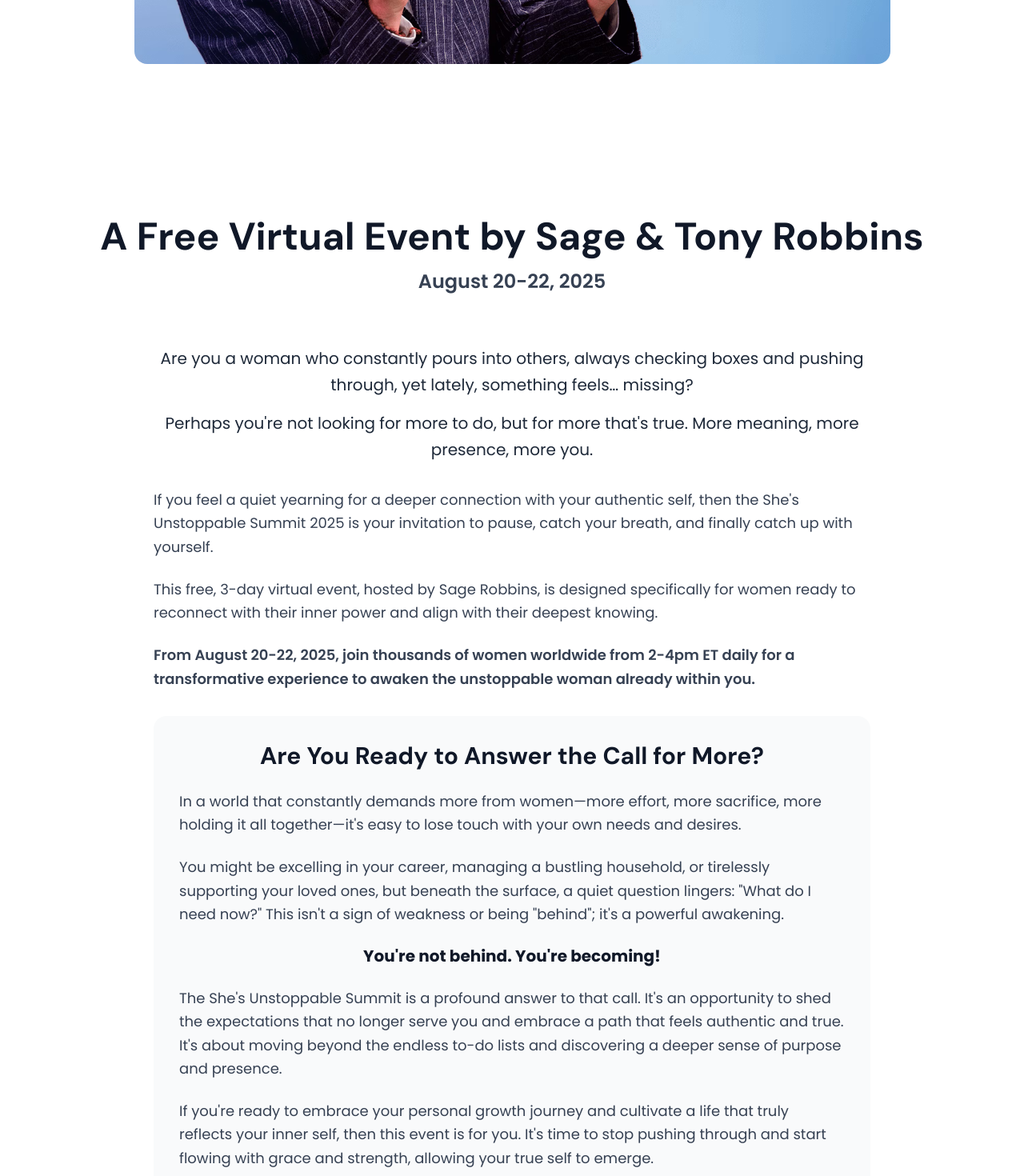
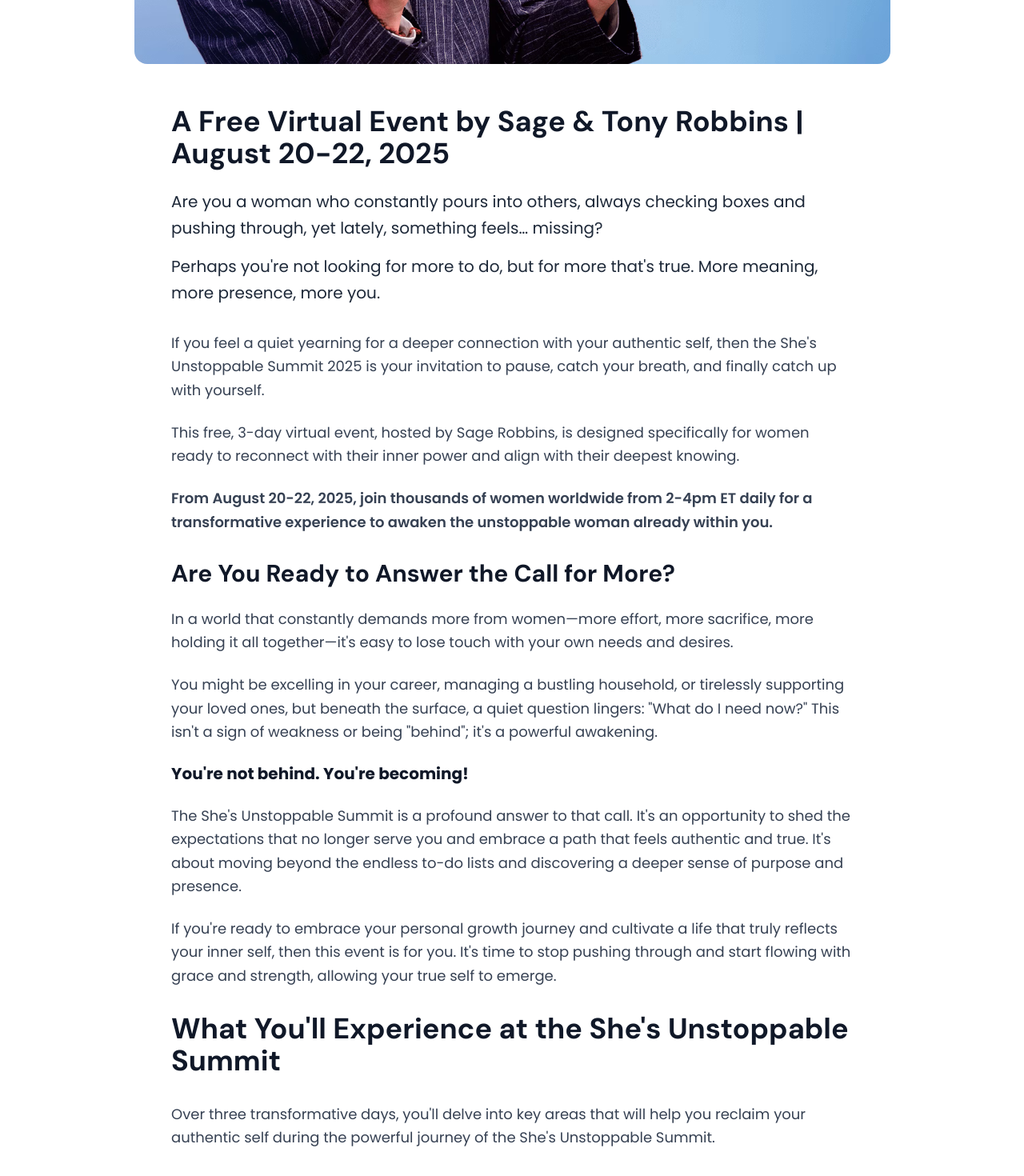
Before and after one commit to AneeVerse/bni-pankaj, a Next.js app: page /company/bni in a window 1280 px wide. Shown: the part 2100-3570 px from the top of the page at 80% size. Built offline with nearby package versions, Linux system fonts and the light colour scheme.

Commit message:
Integrate EventSlider and CTASection components into CompanyPage; update layout for the She's Unstoppable Summit section to enhance visual hierarchy and user engagement, including adjustments to text alignment and spacing.

```diff
--- a/src/app/company/[slug]/page.tsx
+++ b/src/app/company/[slug]/page.tsx
@@ -197,24 +197,22 @@
           </section>
 
           {/* She's Unstoppable Summit Section */}
-          <section className="w-full bg-white py-16 md:py-24">
-            <div className="max-w-[1080px] mx-auto px-4 sm:px-6">
+          <section className="w-full bg-white py-16 md:py-24 max-w-[1080px] mx-auto -mt-35">
+            <div className="max-w-[900px] mx-auto px-4 sm:px-6">
 
               {/* Header */}
-              <div className="text-center mb-16">
-                <h2 className="text-3xl md:text-4xl lg:text-5xl font-bold text-gray-900 mb-4">
-                  A Free Virtual Event by Sage & Tony Robbins
+              <div className="text-left mb-16">
+                <h2 className="text-3xl md:text-4xl lg:text-4xl font-bold text-gray-900 mb-4">
+                  A Free Virtual Event by Sage & Tony Robbins | August 20-22, 2025
                 </h2>
-                <p className="text-xl md:text-2xl text-gray-700 font-semibold">
-                  August 20-22, 2025
-                </p>
+
               </div>
 
               {/* Main Content */}
-              <div className="max-w-4xl mx-auto space-y-8">
+              <div className="max-w-[900px] mx-auto space-y-8">
 
                 {/* Opening Question */}
-                <div className="text-center space-y-4">
+                <div className="text-left space-y-4 -mt-10">
                   <p className="text-lg md:text-xl text-gray-800 leading-relaxed">
                     Are you a woman who constantly pours into others, always checking boxes and pushing through, yet lately, something feels… missing?
                   </p>
@@ -237,8 +235,8 @@
                 </div>
 
                 {/* Are You Ready Section */}
-                <div className="bg-gray-50 rounded-2xl p-8 space-y-6">
-                  <h3 className="text-2xl md:text-3xl font-bold text-gray-900 text-center">
+                <div className=" space-y-6">
+                  <h3 className="text-2xl md:text-3xl font-bold text-gray-900 text-left">
                     Are You Ready to Answer the Call for More?
                   </h3>
                   <p className="text-lg text-gray-700 leading-relaxed">
@@ -247,7 +245,7 @@
                   <p className="text-lg text-gray-700 leading-relaxed">
                     You might be excelling in your career, managing a bustling household, or tirelessly supporting your loved ones, but beneath the surface, a quiet question lingers: "What do I need now?" This isn't a sign of weakness or being "behind"; it's a powerful awakening.
                   </p>
-                  <p className="text-xl font-bold text-gray-900 text-center">
+                  <p className="text-xl font-bold text-gray-900 text-left">
                     You're not behind. You're becoming!
                   </p>
                   <p className="text-lg text-gray-700 leading-relaxed">
@@ -260,10 +258,10 @@
 
                 {/* What You'll Experience Section */}
                 <div className="space-y-8">
-                  <h3 className="text-3xl md:text-4xl font-bold text-gray-900 text-center">
+                  <h3 className="text-3xl md:text-4xl font-bold text-gray-900 text-left">
                     What You'll Experience at the She's Unstoppable Summit
                   </h3>
-                  <p className="text-lg text-gray-700 leading-relaxed text-center">
+                  <p className="text-lg text-gray-700 leading-relaxed text-left">
                     Over three transformative days, you'll delve into key areas that will help you reclaim your authentic self during the powerful journey of the She's Unstoppable Summit.
                   </p>
 
@@ -314,7 +312,7 @@
                 </div>
 
                 {/* CTA Button */}
-                <div className="text-center pt-8">
+                <div className="text-left pt-8">
                   <button className="bg-black text-white px-8 py-4 rounded-full text-lg font-semibold hover:bg-gray-800 transition-colors duration-300 shadow-lg">
                     Save My Free Seat for the She's Unstoppable Summit!
                   </button>
```
